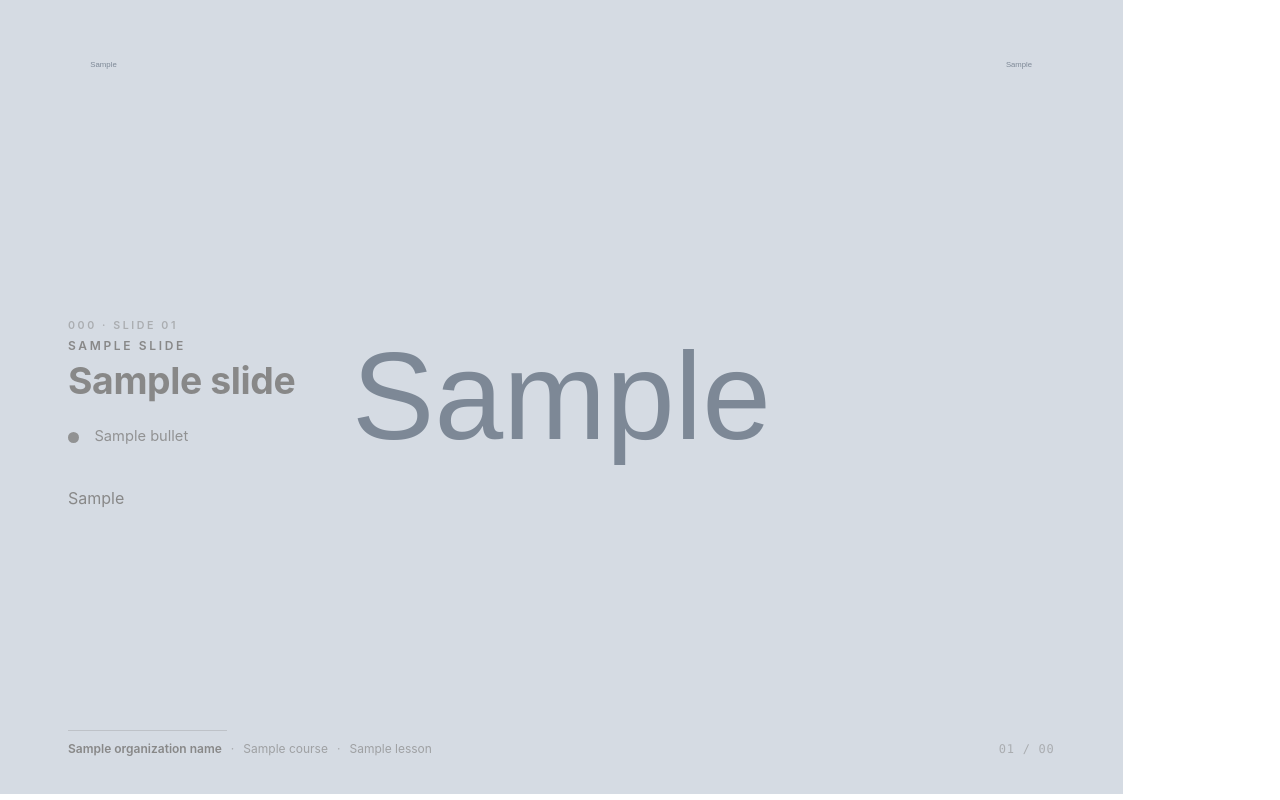
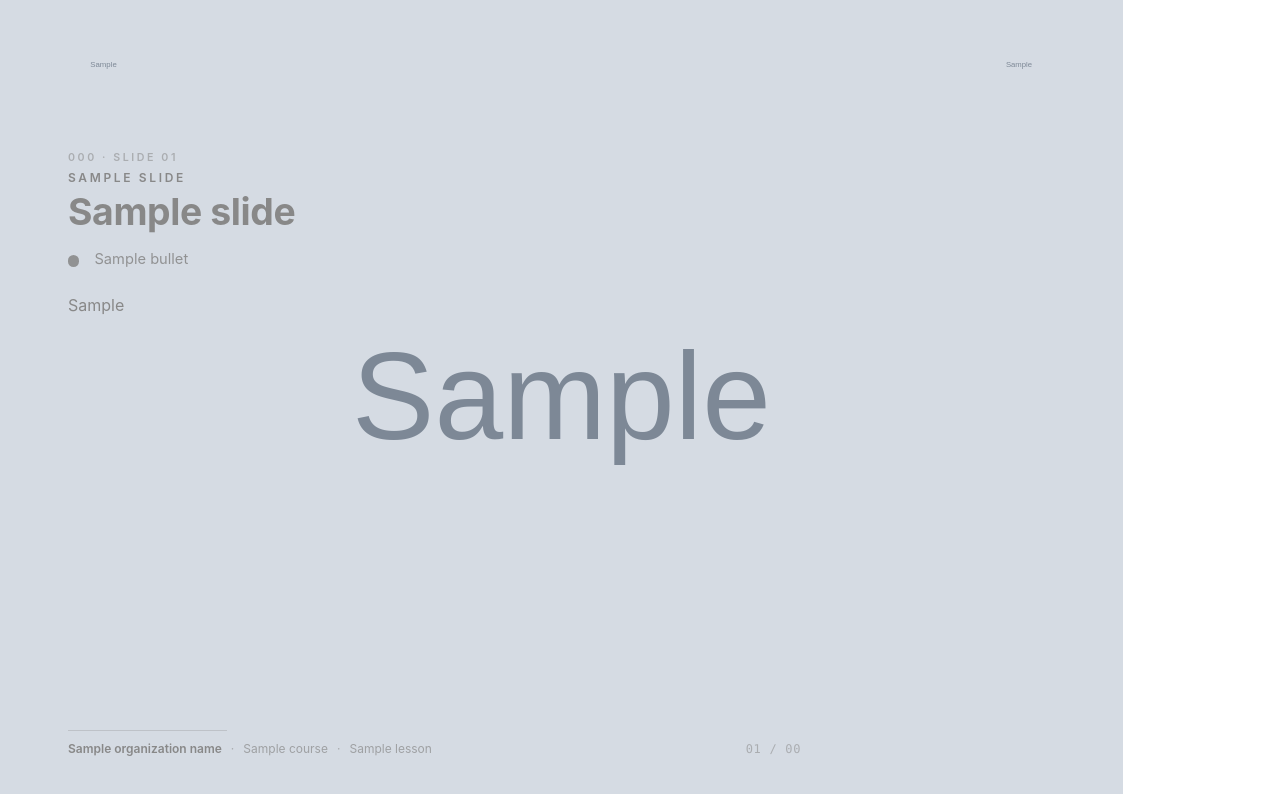
Before and after one commit to micheleDibi/a4u, a Python web app: template backend/app/templates/lesson_slides_pdf.html.j2 in a window 1280 px wide. Run offline with Jinja, Linux system fonts and the light colour scheme; the template is opened without the code that fills it: most values are stand-ins (such as "Sample title", 1, 10 or a date in 2020); grey boxes marked "Sample" are stand-in pictures.

Commit message:
fix(slides-pdf): clip overflowing assets + reserve avatar zone
The previous layout used justify-content:center on .slide-body, which
made tall mermaid SVGs (rendered at intrinsic ~300mm) overflow in
BOTH directions — above the title and below the slide. Combined with
no max-height on assets, a single dense diagram covered the title
and bullets, just as in the user-reported screenshot.

Layout changes:
- .slide-body switches to justify-content:flex-start + overflow:hidden
  so content always stacks from the top and excess gets clipped at
  the bottom edge of the body container instead of bleeding through
  the title.
- .slide-assets becomes a flex-grow column with min-height:0 so the
  body's overflow:hidden actually constrains its children.
- Each .slide-asset (and its inner svg/img) gets max-height:60mm,
  which is the largest figure that fits below a 5-bullet list inside
  the available 105mm body.
- Tables use table-layout:fixed + word-wrap so wide tables don't push
  beyond the body width; font-size dropped to 8.5pt to suit the smaller
  cells.

Avatar reservation (the avatar will be placed bottom-right at ~22% ×
22% of the slide in a later step, i.e. ~65×46mm pinned at right 15mm
/ bottom 10mm):
- .slide-body bottom inset: 38mm → 62mm, so body never enters the
  avatar zone vertically.
- .slide-footer right inset: 18mm → 85mm, so the page counter and
  footer text don't end up under the avatar's bottom-right corner.

Bullet spacing tightened (line-height 1.4 → 1.35, vertical margin
3 → 2.5mm) to fit comfortably alongside an asset in the available
105mm body height.

Co-Authored-By: Claude Opus 4.7 (1M context) <noreply@anthropic.com>

```diff
--- a/backend/app/templates/lesson_slides_pdf.html.j2
+++ b/backend/app/templates/lesson_slides_pdf.html.j2
@@ -83,17 +83,26 @@
       height: 1mm;
     }
 
-    /* Body container: inset come la preview (sx 18mm, dx 24mm,
-       top 50mm, bottom 38mm), centrato verticalmente. */
+    /* Body container: inset sx/dx come la preview, top 40mm,
+       bottom 62mm per RISERVARE il quadrante bottom-right da circa
+       65×46mm dove andrà l'avatar (l'avatar verrà aggiunto in un
+       secondo momento). Niente contenuto deve finire sotto l'avatar
+       né sotto il footer.
+
+       Layout interno: top-aligned (flex-start) e overflow-hidden, in
+       modo che assets molto alti (es. mermaid generati con tanti nodi)
+       NON sbordino verso l'alto (sopra il titolo) né verso il basso
+       (sotto la slide / sopra l'avatar). */
     .slide-body {
       position: absolute;
       left: 18mm;
       right: 24mm;
-      top: 50mm;
-      bottom: 38mm;
+      top: 40mm;
+      bottom: 62mm;
       display: flex;
       flex-direction: column;
-      justify-content: center;
+      justify-content: flex-start;
+      overflow: hidden;
       z-index: 2;
     }
     .slide-tag {
@@ -121,19 +130,21 @@
       color: {{ tpl.text_color }};
     }
 
-    /* Bullet con dot a gradiente come nella preview. */
+    /* Bullet con dot a gradiente come nella preview. flex-shrink:0
+       per evitare che si comprimano quando ci sono asset alti. */
     .slide-bullets {
-      margin: 7mm 0 0;
+      margin: 5mm 0 0;
       padding: 0;
       list-style: none;
+      flex-shrink: 0;
     }
     .slide-bullets li {
       display: flex;
       align-items: flex-start;
       gap: 4mm;
       font-size: 11pt;
-      line-height: 1.4;
-      margin: 0 0 3mm;
+      line-height: 1.35;
+      margin: 0 0 2.5mm;
       opacity: 0.88;
       color: {{ tpl.text_color }};
     }
@@ -142,30 +153,59 @@
       flex-shrink: 0;
       width: 3mm;
       height: 3mm;
-      margin-top: 1.5mm;
+      margin-top: 1.3mm;
       border-radius: 50%;
       background: linear-gradient(135deg,
         {{ tpl.primary_color }},
         {{ tpl.secondary_color }});
     }
 
-    /* Asset (diagrammi, formule, tabelle, esempi) sotto i bullet. */
-    .slide-assets { margin-top: 5mm; }
+    /* Asset (diagrammi, formule, tabelle, esempi) sotto i bullet.
+       `flex: 1 1 auto; min-height: 0` insieme a overflow:hidden sul
+       body permettono al contenitore di vincolare l'altezza degli
+       asset SVG/img/table senza sbordare. Il `max-height: 60mm`
+       sugli asset visivi è il cap concreto: WeasyPrint scala l'SVG
+       proporzionalmente entro questo box. */
+    .slide-assets {
+      flex: 1 1 auto;
+      min-height: 0;
+      margin-top: 4mm;
+      display: flex;
+      flex-direction: column;
+      gap: 2mm;
+      overflow: hidden;
+    }
     .slide-asset {
-      margin: 3mm 0;
       max-width: 100%;
+      max-height: 60mm;
+      overflow: hidden;
     }
-    .slide-asset svg { max-width: 100%; height: auto; }
-    .slide-asset img { max-width: 100%; height: auto; }
+    .slide-asset svg {
+      max-width: 100%;
+      max-height: 60mm;
+      height: auto;
+      display: block;
+      margin: 0 auto;
+    }
+    .slide-asset img {
+      max-width: 100%;
+      max-height: 60mm;
+      height: auto;
+      display: block;
+      margin: 0 auto;
+    }
     .slide-asset table {
       width: 100%;
       border-collapse: collapse;
-      font-size: 9pt;
+      font-size: 8.5pt;
+      table-layout: fixed;
     }
     .slide-asset th, .slide-asset td {
-      border: 0.5pt solid #ccc;
-      padding: 1mm 2mm;
+      border: 0.4pt solid #ccc;
+      padding: 0.8mm 1.5mm;
       text-align: left;
+      word-wrap: break-word;
+      overflow-wrap: break-word;
     }
     .slide-asset .caption {
       font-size: 8pt;
@@ -183,11 +223,14 @@
       border-radius: 1mm;
     }
 
-    /* Footer: linea sottile + organizzazione · corso, page counter dx. */
+    /* Footer: linea sottile + organizzazione · corso, page counter dx.
+       `right: 85mm` riserva la fascia bottom-right ~80mm per l'avatar
+       (avatar largo ~65mm + 5mm di safety + 15mm di inset destro).
+       Senza questa riserva, il page counter finirebbe sotto l'avatar. */
     .slide-footer {
       position: absolute;
       left: 18mm;
-      right: 18mm;
+      right: 85mm;
       bottom: 10mm;
       display: flex;
       align-items: flex-end;
```
